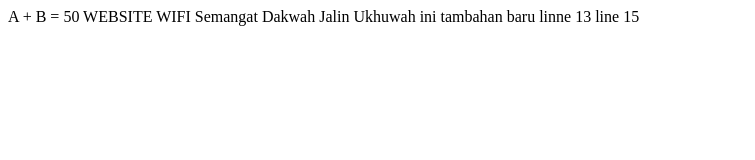
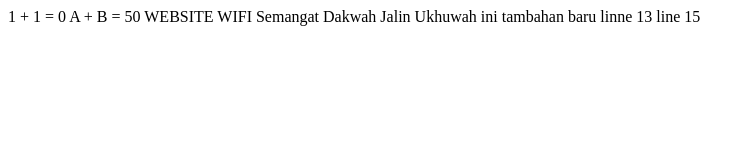
Before and after one commit to GeraldPlakasa/Web-wifi, a plain HTML site: page index.html in a window 1280 px wide. Shown: the whole page, without its empty margins (0-755 px from the left). Drawn offline with Linux system fonts and the light colour scheme.

Commit message:
1 + 1 = 0

```diff
--- a/index.html
+++ b/index.html
@@ -6,6 +6,7 @@
 	<title>Tes</title>
 </head>
 <body>
+	1 + 1 = 0
 	A + B = 50
 	WEBSITE WIFI
 	Semangat Dakwah Jalin Ukhuwah
```
